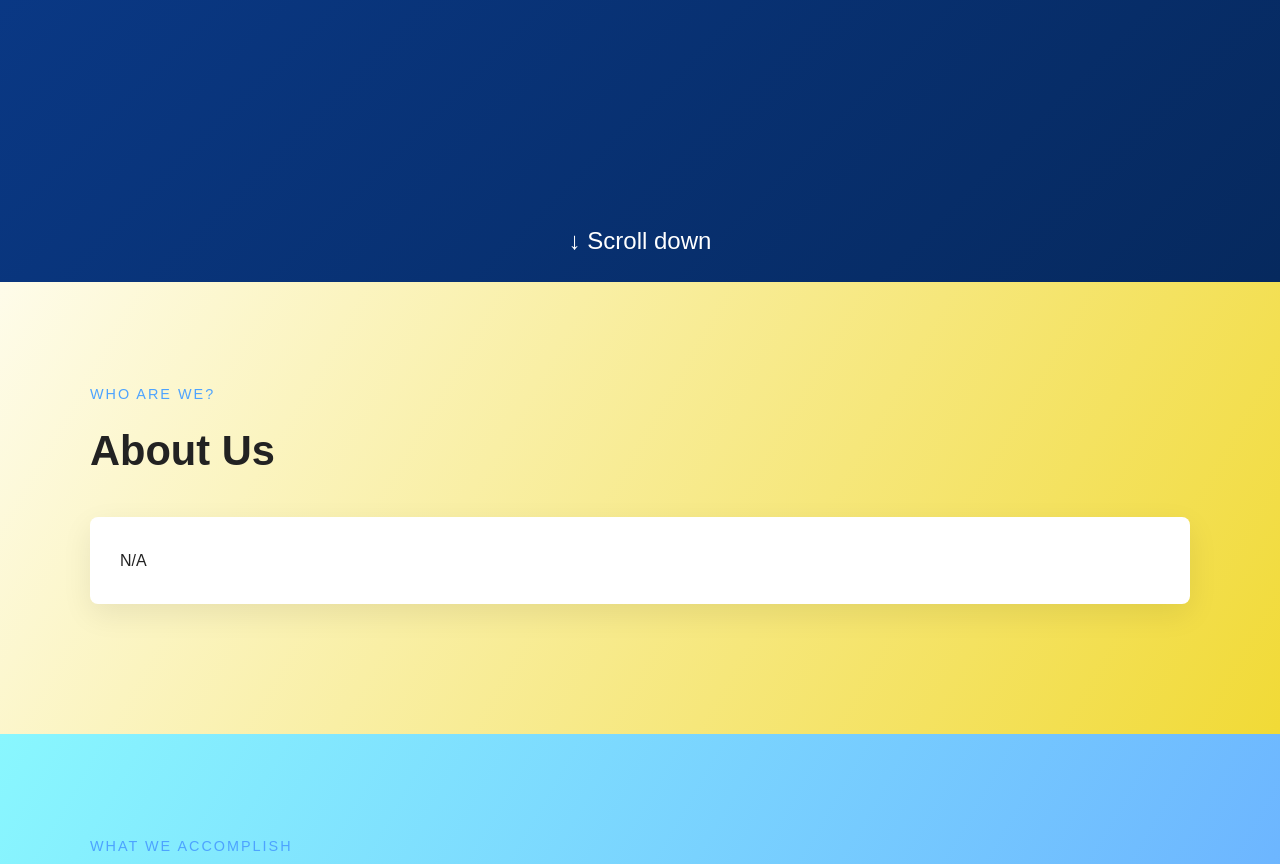
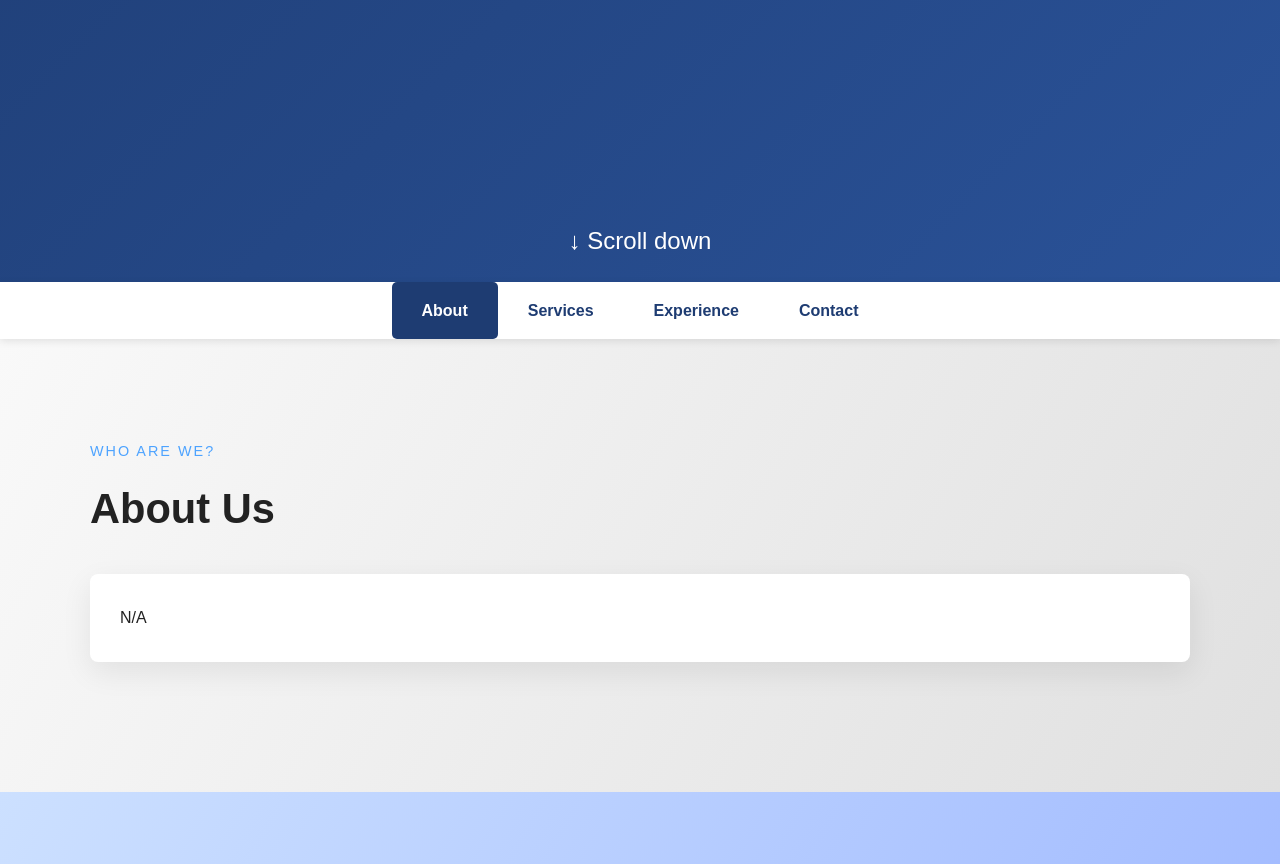
Before and after one commit to s9668/Website, a plain HTML site: page index.html in a window 1280 px wide. Shown: the part 518-1382 px from the top of the page. Drawn offline with Linux system fonts and the light colour scheme.

Commit message:
Update index.html

```diff
--- a/index.html
+++ b/index.html
@@ -3,22 +3,23 @@
 <head>
 <meta charset="UTF-8">
 <meta name="viewport" content="width=device-width, initial-scale=1">
-<title>Pyramid Intergrations — Portfolio</title>
+<title>Pyramid Integrations — Portfolio</title>
 <style>
 :root {
-  --primary: #0b3d91;
-  --dark: #111;
-  --light: #f5f5f5;
-  --accent: #4da3ff;
+  --primary: #1e3c72; /* deep blue */
+  --secondary: #2a5298; /* soft blue */
+  --dark: #0b0f1a; /* dark section */
+  --light: #f9f9f9; /* light neutral */
+  --accent: #4da3ff; /* highlight */
 }
 * {box-sizing:border-box;}
-body {margin:0;font-family:Arial;line-height:1.7;color:#222;}
+body {margin:0;font-family:Arial, sans-serif;line-height:1.7;color:#222;}
 html {scroll-behavior: smooth;}
 
 /* HERO */
 header {
   min-height:100vh;
-  background:linear-gradient(135deg, var(--primary), #06295e);
+  background:linear-gradient(135deg, var(--primary), var(--secondary));
   color:white;
   display:flex;
   flex-direction:column;
@@ -40,11 +41,32 @@ header p {font-size:1.4rem;margin-top:15px;opacity:0;animation:fadeUp 1s ease fo
   60% {transform:translateX(-50%) translateY(-5px);}
 }
 
+/* TABS NAVIGATION */
+.tabs {
+  position: sticky;
+  top:0;
+  background:white;
+  display:flex;
+  justify-content:center;
+  box-shadow:0 2px 8px rgba(0,0,0,0.1);
+  z-index:100;
+}
+.tab {
+  padding:15px 30px;
+  cursor:pointer;
+  font-weight:bold;
+  color:var(--primary);
+  text-decoration:none;
+  transition:0.3s;
+}
+.tab:hover {color:var(--accent);}
+.tab.active {color:white; background:var(--primary); border-radius:5px;}
+
 /* SECTIONS */
 .section {padding:100px 20px;}
-.section.light {background:linear-gradient(120deg,#fefcea,#f1da36);}
-.section.gray {background:linear-gradient(120deg,#89f7fe,#66a6ff);}
-.section.dark {background:linear-gradient(120deg,#0f2027,#203a43,#2c5364);color:white;}
+.section.light {background:linear-gradient(120deg,#f9f9f9,#e0e0e0);}
+.section.gray {background:linear-gradient(120deg,#cce0ff,#99b3ff);}
+.section.dark {background:linear-gradient(120deg,#0b0f1a,#1c1f2a); color:white;}
 .container {max-width:1100px;margin:auto;}
 .subtitle {text-transform:uppercase;letter-spacing:2px;color:var(--accent);font-size:0.9rem;margin-bottom:10px;}
 h2 {font-size:2.6rem;margin:0 0 30px 0;}
@@ -70,7 +92,7 @@ footer {background:black;color:#aaa;text-align:center;padding:20px;font-size:0.9
 <!-- HERO -->
 <header>
   <div>
-    <h1>Pyramid Intergations</h1>
+    <h1>Pyramid Integrations</h1>
     <p>-Small Description-</p>
     <div class="buttons">
       <a href="#about" class="btn">Learn More</a>
@@ -80,21 +102,29 @@ footer {background:black;color:#aaa;text-align:center;padding:20px;font-size:0.9
   <div class="scroll-down">↓ Scroll down</div>
 </header>
 
+<!-- TABS NAVIGATION -->
+<div class="tabs">
+  <a class="tab active" href="#about">About</a>
+  <a class="tab" href="#services">Services</a>
+  <a class="tab" href="#experience">Experience</a>
+  <a class="tab" href="#contact">Contact</a>
+</div>
+
 <!-- ABOUT -->
 <section id="about" class="section light reveal">
   <div class="container">
-    <div class="subtitle">Who Are we?</div>
+    <div class="subtitle">Who Are We?</div>
     <h2>About Us</h2>
     <div class="card">
-N/A
+      N/A
     </div>
   </div>
 </section>
 
 <!-- SERVICES -->
-<section class="section gray reveal">
+<section id="services" class="section gray reveal">
   <div class="container">
-    <div class="subtitle">What we Accomplish</div>
+    <div class="subtitle">What We Accomplish</div>
     <h2>Services</h2>
     <div class="card">✔ Service One — short description</div>
     <div class="card">✔ Service Two — short description</div>
@@ -103,7 +133,7 @@ N/A
 </section>
 
 <!-- EXPERIENCE -->
-<section class="section light reveal">
+<section id="experience" class="section light reveal">
   <div class="container">
     <div class="subtitle">Our Background</div>
     <h2>Experience</h2>
@@ -118,7 +148,7 @@ N/A
   </div>
 </section>
 
-<!-- BIG INFO SECTION -->
+<!-- CONTACT -->
 <section id="contact" class="section dark reveal">
   <div class="container">
     <div class="subtitle">Get In Touch</div>
@@ -153,10 +183,11 @@ N/A
 </section>
 
 <footer>
-  © 2025 Pyramid Intergration
+  © 2025 Pyramid Integrations
 </footer>
 
 <script>
+// Reveal animations
 const reveals = document.querySelectorAll(".reveal");
 const observer = new IntersectionObserver(entries => {
   entries.forEach(entry => {
@@ -164,6 +195,15 @@ const observer = new IntersectionObserver(entries => {
   });
 },{threshold:0.15});
 reveals.forEach(r=>observer.observe(r));
+
+// Tab highlighting
+const tabs = document.querySelectorAll(".tab");
+tabs.forEach(tab=>{
+  tab.addEventListener("click", ()=>{
+    tabs.forEach(t=>t.classList.remove("active"));
+    tab.classList.add("active");
+  });
+});
 </script>
 
 </body>
```
